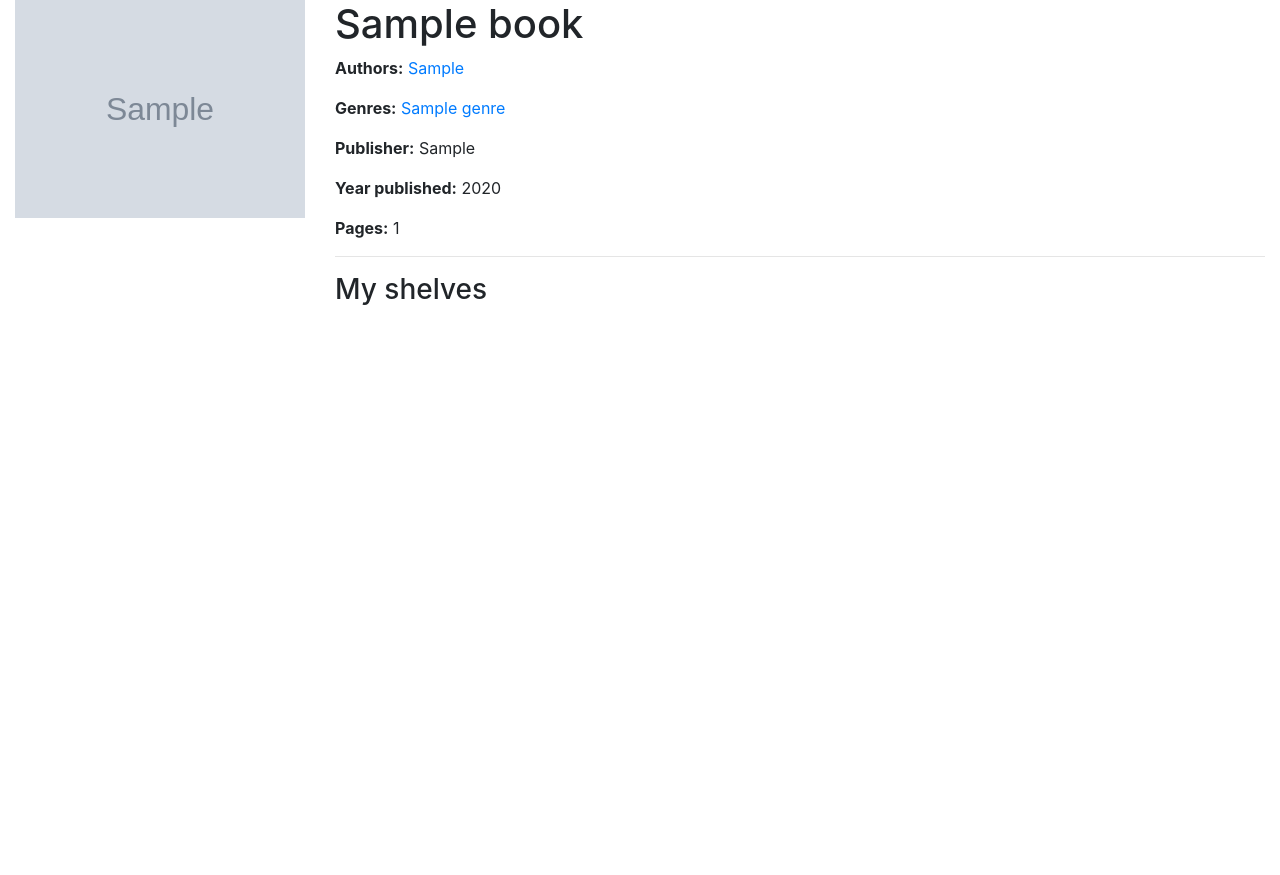
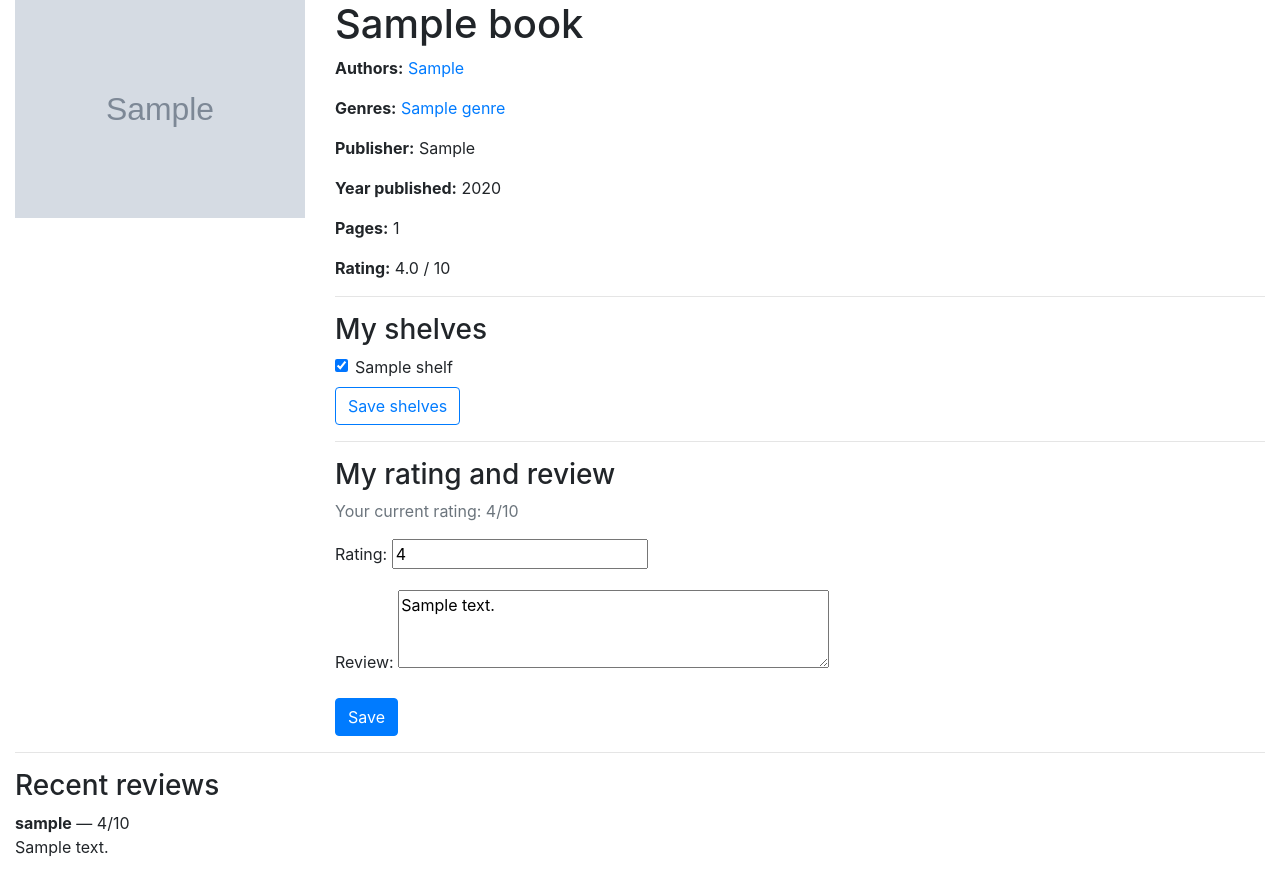
Before and after one commit to FedirKiiko/digital-library, a Django app: page /books/1/ in a window 1280 px wide. Shown: the part 82-957 px from the top of the page. Before the commit the page ends 387 px from the top, so only its background shows below. Run offline with Django 5.2, Linux system fonts and the light colour scheme; a user stored in the database is signed in; tables that the repository leaves empty hold one stand-in row (values such as "Sample post"); grey boxes marked "Sample" are stand-in pictures.

Commit message:
added defauly shelves on registration, starting realization of my library

```diff
--- a/digital_library/apps.py
+++ b/digital_library/apps.py
@@ -3,3 +3,6 @@ from django.apps import AppConfig
 
 class DigitalLibraryConfig(AppConfig):
     name = 'digital_library'
+
+    def ready(self):
+        import digital_library.signals
--- a/digital_library/forms.py
+++ b/digital_library/forms.py
@@ -1,9 +1,20 @@
+from django import forms
 from django.contrib.auth.forms import UserCreationForm
 
-from digital_library.models import Reader
+from digital_library.models import Reader, ReaderBook
 
 
 class ReaderRegisterForm(UserCreationForm):
     class Meta(UserCreationForm.Meta):
         model = Reader
         fields = UserCreationForm.Meta.fields + ("email", "birth_date", "avatar")
+
+
+
+class ReaderBookForm(forms.ModelForm):
+    class Meta:
+        model = ReaderBook
+        fields = ["rating", "review"]
+        widgets = {
+            "review": forms.Textarea(attrs={"rows": 3}),
+        }
--- a/digital_library/models.py
+++ b/digital_library/models.py
@@ -108,7 +108,9 @@ class Shelf(models.Model):
     )
     books = models.ManyToManyField(
         to="Book",
-        related_name="shelves"
+        related_name="shelves",
+        blank=True,
+        null=True
     )
 
     def __str__(self) -> str:
--- a/digital_library/urls.py
+++ b/digital_library/urls.py
@@ -7,7 +7,7 @@ from .views import (
     GenreListView,
     GenreDetailView,
     AuthorsListView,
-    AuthorsDetailView, RegisterView
+    AuthorsDetailView, RegisterView, MyLibraryView
 )
 
 app_name = "digital_library"
@@ -20,5 +20,6 @@ urlpatterns = (
     path("genres/", GenreListView.as_view(), name="genre-list"),
     path("genres/<int:pk>", GenreDetailView.as_view(), name="genre-detail"),
     path("authors/", AuthorsListView.as_view(), name="author-list"),
-    path("authors/<int:pk>",AuthorsDetailView.as_view(), name="author-detail")
+    path("authors/<int:pk>",AuthorsDetailView.as_view(), name="author-detail"),
+    path("my_library/", MyLibraryView.as_view(), name="my-library")
 )
--- a/digital_library/views.py
+++ b/digital_library/views.py
@@ -1,12 +1,17 @@
 import random
 from typing import Any
 
+from django.contrib.auth.mixins import LoginRequiredMixin
+from django.db.models import QuerySet
 from django.db.models.aggregates import Avg
+from django.shortcuts import redirect
 from django.urls import reverse_lazy
 from django.views import generic
 
-from digital_library.forms import ReaderRegisterForm
-from digital_library.models import Book, Genre, Author
+
+from digital_library.forms import ReaderRegisterForm, ReaderBookForm
+from digital_library.models import Book, Genre, Author, Shelf, ReaderBook
+from digital_library.services import get_or_create_reader_book, update_reader_shelves
 
 
 class IndexView(generic.TemplateView):
@@ -37,7 +42,46 @@ class BookListView(generic.ListView):
 
 
 class BookDetailView(generic.DetailView):
+    template_name = "digital_library/book_detail.html"
     model = Book
+
+    def get_context_data(self, **kwargs):
+        context = super().get_context_data(**kwargs)
+        book = self.object
+
+        context["avg_rating"] = book.reader_books.aggregate(Avg("rating"))["rating__avg"]
+        context["recent_reviews"] = book.reader_books.exclude(
+            review__isnull=True
+        ).exclude(review__exact="").order_by("-id")[:5]
+
+        if self.request.user.is_authenticated:
+            shelves = Shelf.objects.filter(reader=self.request.user)
+            context["shelves"] = shelves
+            context["selected_shelf_ids"] = set(
+                shelves.filter(books=book).values_list("id", flat=True)
+            )
+            reader_book = ReaderBook.objects.filter(
+                reader=self.request.user, book=book
+            ).first()
+            context["form"] = ReaderBookForm(instance=reader_book)
+            context["reader_book"] = reader_book
+        return context
+
+    def post(self, request, *args, **kwargs):
+        if not request.user.is_authenticated:
+            return redirect("login")
+        self.object = self.get_object()
+        book = self.object
+
+        selected_ids = request.POST.getlist("shelves")
+        update_reader_shelves(user=request.user, book=book, selected_ids=selected_ids)
+
+        reader_book = get_or_create_reader_book(user=request.user, book=book)
+        form = ReaderBookForm(request.POST, instance=reader_book)
+        if form.is_valid():
+            form.save()
+
+        return redirect("digital_library:book-detail", pk=book.pk)
 
 
 class GenreListView(generic.ListView):
@@ -64,3 +108,14 @@ class AuthorsDetailView(generic.DetailView):
     template_name = "digital_library/author_detail.html"
     model = Author
     queryset = Author.objects.prefetch_related("books")
+
+
+class MyLibraryView(LoginRequiredMixin, generic.ListView):
+    model = Shelf
+    template_name = "digital_library/my_library.html"
+    context_object_name = "shelves"
+
+    def get_queryset(self) -> QuerySet:
+        return Shelf.objects.filter(
+            reader=self.request.user
+        ).prefetch_related("books")
--- a/templates/digital_library/book_detail.html
+++ b/templates/digital_library/book_detail.html
@@ -31,12 +31,50 @@
       {% endif %}
       <p><strong>Year published:</strong> {{ book.year_published }}</p>
       <p><strong>Pages:</strong> {{ book.pages }}</p>
+      <p>
+        <strong>Rating:</strong>
+        {% if avg_rating %}{{ avg_rating|floatformat:1 }} / 10{% else %}No ratings yet{% endif %}
+      </p>
 
       {% if user.is_authenticated %}
         <hr>
         <h3>My shelves</h3>
-        {# TODO: форма вибору поличок / рейтинг / рецензія #}
+        <form method="post">
+          {% csrf_token %}
+          {% for shelf in shelves %}
+            <div class="form-check">
+              <input class="form-check-input" type="checkbox" name="shelves"
+                     value="{{ shelf.id }}" id="shelf{{ shelf.id }}"
+                     {% if shelf.id in selected_shelf_ids %}checked{% endif %}>
+              <label class="form-check-label" for="shelf{{ shelf.id }}">{{ shelf.name }}</label>
+            </div>
+          {% endfor %}
+          <button type="submit" class="btn btn-outline-primary mt-2">Save shelves</button>
+        </form>
+
+        <hr>
+        <h3>My rating and review</h3>
+        {% if reader_book and reader_book.rating %}
+          <p class="text-muted">Your current rating: {{ reader_book.rating }}/10</p>
+        {% endif %}
+        <form method="post">
+          {% csrf_token %}
+          {{ form.as_p }}
+          <button type="submit" class="btn btn-primary">Save</button>
+        </form>
       {% endif %}
     </div>
   </div>
+
+  <hr>
+  <h3>Recent reviews</h3>
+  {% for review in recent_reviews %}
+    <div class="mb-3">
+      <strong>{{ review.reader.username }}</strong>
+      {% if review.rating %} — {{ review.rating }}/10{% endif %}
+      <p>{{ review.review }}</p>
+    </div>
+  {% empty %}
+    <p class="text-muted">No reviews yet.</p>
+  {% endfor %}
 {% endblock %}
--- a/templates/includes/navbar.html
+++ b/templates/includes/navbar.html
@@ -15,7 +15,7 @@
       <ul class="navbar-nav">
         {% if user.is_authenticated %}
           <li class="nav-item">
-            <a class="nav-link" href="#">My library</a>
+            <a class="nav-link" href="{% url 'digital_library:my-library' %}">My library</a>
           </li>
           <li class="nav-item">
             <span class="navbar-text text-light mr-2">{{ user.username }}</span>
```
Also changed, not shown: digital_library/services.py (added, +15 -0 lines), digital_library/signals.py (added, +15 -0 lines), templates/digital_library/my_library.html (added, +23 -0 lines).
